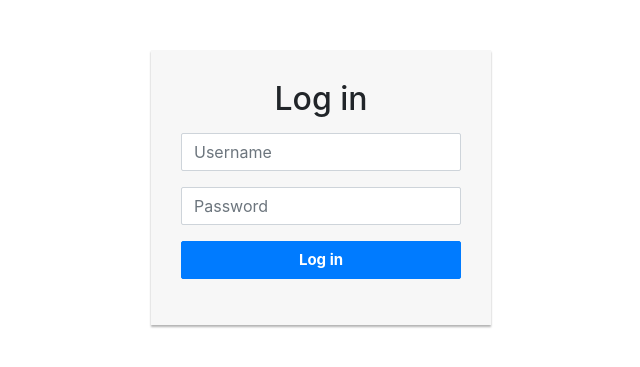
After one commit to deepdows/smarthouse, a Flask app: page /login in a window 1280 px wide. The commit adds this page. Shown: the top 367 px of the page, without its empty margins (319-959 px from the left). Run offline with Flask 2, Linux system fonts and the light colour scheme; some libraries are stand-ins or nearby versions.

Commit message:
some initials for heroku

```diff
--- a/run.py
+++ b/run.py
@@ -1,5 +1,4 @@
 from flask import Flask, jsonify, render_template, request
-#from random import randint
 
 app = Flask(__name__)
 
@@ -35,5 +34,9 @@ app.jinja_env.lstrip_blocks = True
 def index():
     return render_template('index.html')
 
+@app.route('/login')
+def login():
+    return render_template('login.html')
+
 if __name__ == '__main__':
     app.run(debug=True)
--- /dev/null
+++ b/static/login.css
@@ -0,0 +1,22 @@
+.login-form {
+    width: 340px;
+    margin: 50px auto;
+  	font-size: 15px;
+}
+.login-form form {
+    margin-bottom: 15px;
+    background: #f7f7f7;
+    box-shadow: 0px 2px 2px rgba(0, 0, 0, 0.3);
+    padding: 30px;
+}
+.login-form h2 {
+    margin: 0 0 15px;
+}
+.form-control, .btn {
+    min-height: 38px;
+    border-radius: 2px;
+}
+.btn {
+    font-size: 15px;
+    font-weight: bold;
+}
--- a/templates/layout.html
+++ b/templates/layout.html
@@ -1,27 +1,23 @@
 <!doctype html>
 <html lang="en">
     <head>
-        {% block head %}
         <!-- Required meta tags -->
         <meta charset="utf-8">
         <meta name="viewport" content="width=device-width, initial-scale=1, shrink-to-fit=no">
 
-        {% block styles %}
-            <!-- Bootstrap CSS -->
-            <link href="https://cdn.jsdelivr.net/npm/bootstrap@5.0.0-beta3/dist/css/bootstrap.min.css" rel="stylesheet" integrity="sha384-eOJMYsd53ii+scO/bJGFsiCZc+5NDVN2yr8+0RDqr0Ql0h+rP48ckxlpbzKgwra6" crossorigin="anonymous">
-        {% endblock %}
+        <link rel="stylesheet" href="https://stackpath.bootstrapcdn.com/bootstrap/4.5.0/css/bootstrap.min.css">
+        <link rel="stylesheet" href="https://maxcdn.bootstrapcdn.com/font-awesome/4.7.0/css/font-awesome.min.css">
+        {% block styles %}{% endblock %}
 
         <title>Your page title</title>
-        {% endblock %}
     </head>
     <body>
         <!-- Your page content -->
         {% block content %}{% endblock %}
 
-        {% block scripts %}
-            <!-- Optional JavaScript -->
-            <script src="https://cdn.jsdelivr.net/npm/@popperjs/core@2.9.1/dist/umd/popper.min.js" integrity="sha384-SR1sx49pcuLnqZUnnPwx6FCym0wLsk5JZuNx2bPPENzswTNFaQU1RDvt3wT4gWFG" crossorigin="anonymous"></script>
-            <script src="https://cdn.jsdelivr.net/npm/bootstrap@5.0.0-beta3/dist/js/bootstrap.min.js" integrity="sha384-j0CNLUeiqtyaRmlzUHCPZ+Gy5fQu0dQ6eZ/xAww941Ai1SxSY+0EQqNXNE6DZiVc" crossorigin="anonymous"></script>
-        {% endblock %}
+        <script src="https://cdn.jsdelivr.net/npm/popper.js@1.16.0/dist/umd/popper.min.js"></script>
+        <script src="https://stackpath.bootstrapcdn.com/bootstrap/4.5.0/js/bootstrap.min.js"></script>
+        <script src="https://code.jquery.com/jquery-3.5.1.min.js"></script>
+        {% block scripts %}{% endblock %}
     </body>
 </html>
--- /dev/null
+++ b/templates/login.html
@@ -0,0 +1,20 @@
+{% extends 'layout.html' %}
+{% block styles %}
+    <link rel="stylesheet" href="{{ url_for('static', filename='login.css') }}">
+{% endblock styles %}
+{% block content %}
+<div class="login-form">
+    <form action="" method="post" autocomplete="off">
+        <h2 class="text-center">Log in</h2>
+        <div class="form-group">
+            <input type="text" class="form-control" placeholder="Username" required="required">
+        </div>
+        <div class="form-group">
+            <input type="password" class="form-control" placeholder="Password" required="required">
+        </div>
+        <div class="form-group">
+            <button type="submit" class="btn btn-primary btn-block">Log in</button>
+        </div>
+    </form>
+</div>
+{% endblock content %}
```
Also changed, not shown: static/img/analyzer-icon.png (added), static/img/smartplug-icon.svg (added).
